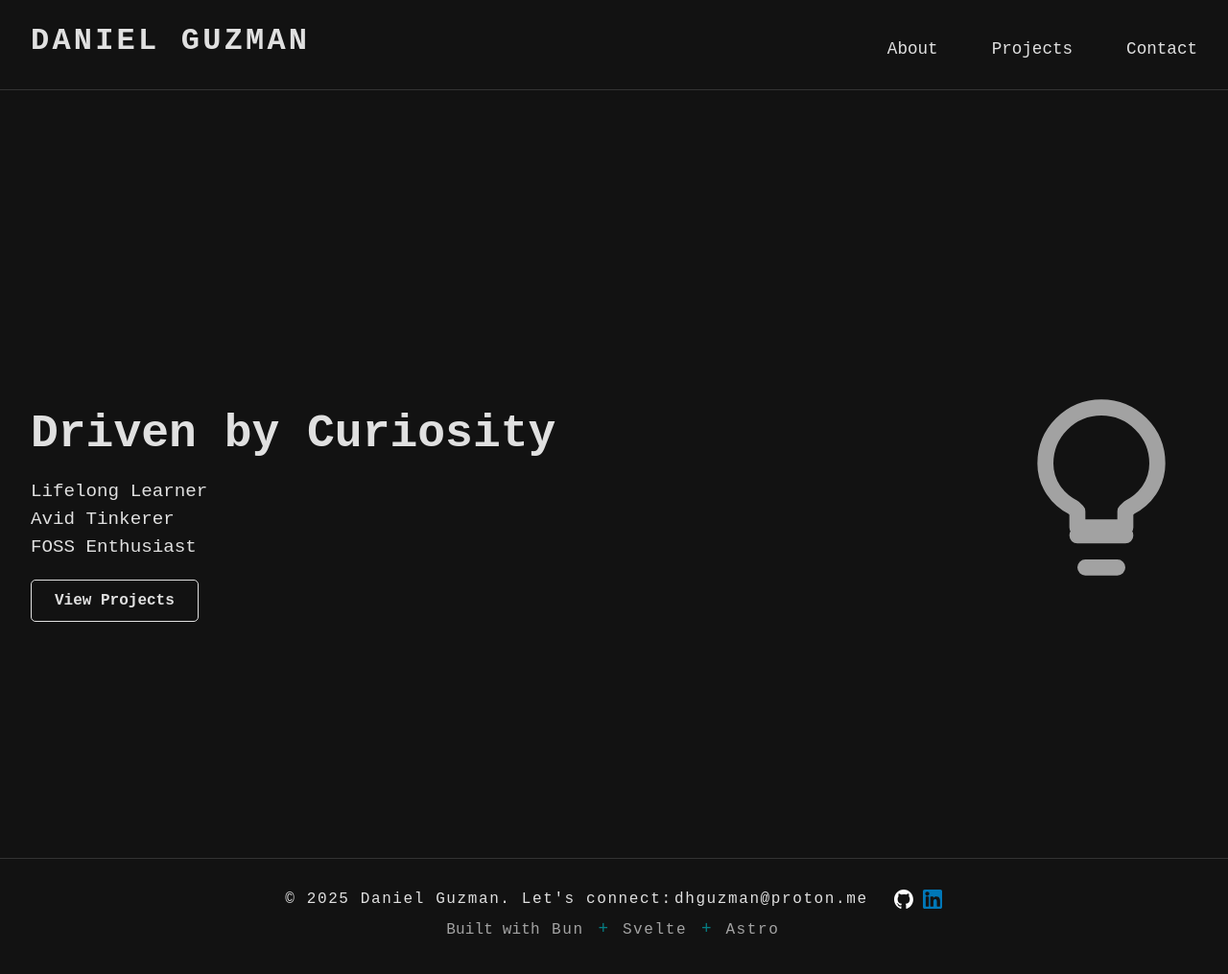
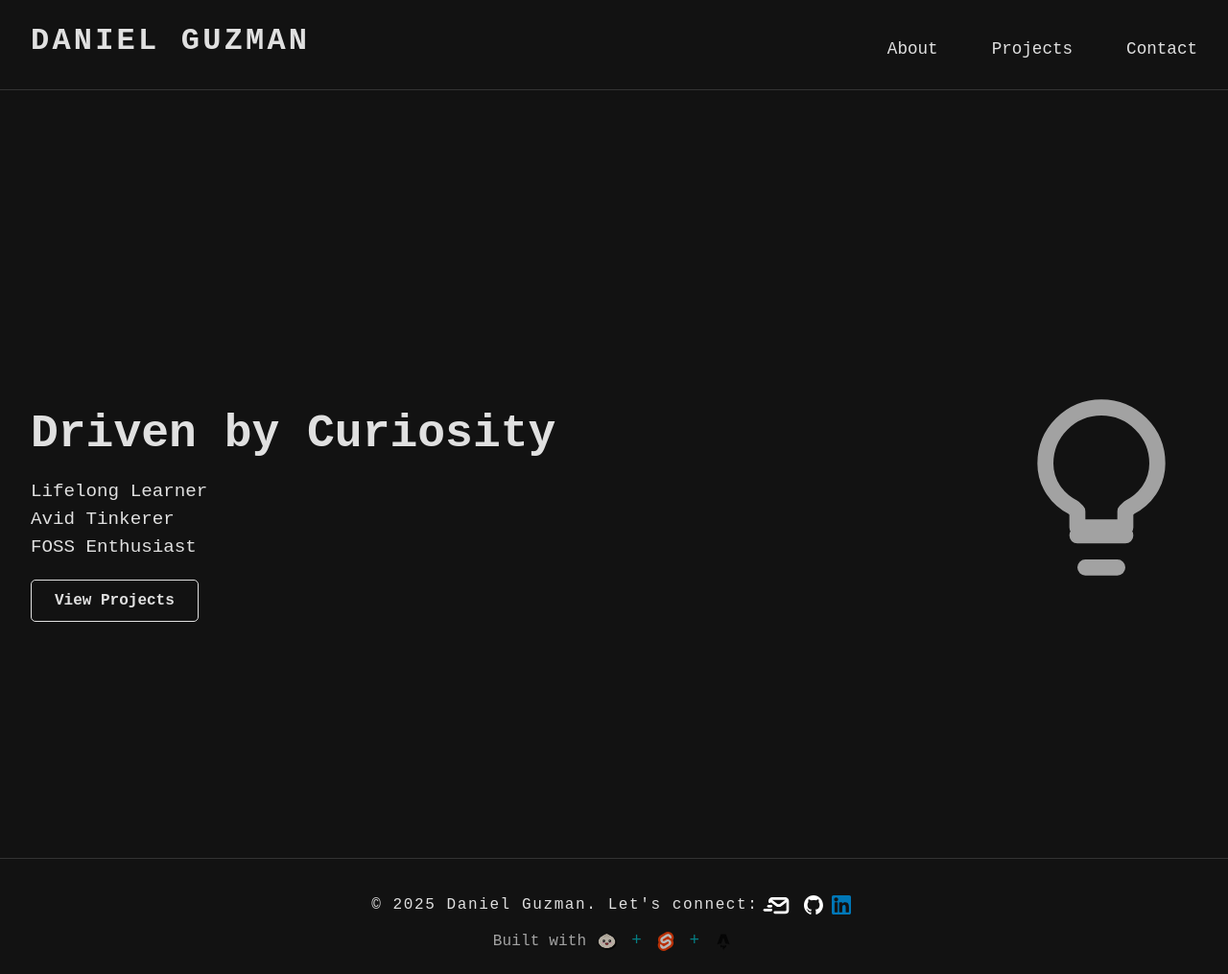
Before and after one commit to aureleon/nexus, an Astro site: page / in a window 1280 px wide. Shown: the whole page at 96% size. Built offline with nearby package versions, Linux system fonts and the light colour scheme; Astro itself is replaced by a stand-in of ours.

Commit message:
feat: Added new icons to improve footer readability (aesthetics really)

```diff
--- a/src/pages/components/Footer.svelte
+++ b/src/pages/components/Footer.svelte
@@ -6,25 +6,33 @@
   <div class="footer-content">
     <p>
       <span class="footer-owner">&copy; {currentYear} Daniel Guzman. Let's connect:
-        <a href="mailto:dhguzman@proton.me" class="footer-link">dhguzman@proton.me</a>
-      </span>
-      <span class="footer-socials">
-        <a href="https://github.com/dhguzman" class="footer-link" target="_blank" rel="noopener" aria-label="GitHub">
-          <img src="/websites/github-mark-white.svg" alt="GitHub" width="20" height="20" style="vertical-align: middle;" />
+        <a href="mailto:dhguzman@proton.me" class="footer-link" aria-label="Email">
+          <img src="/socials/email-dark.svg" alt="Email" width="32" height="32" style="vertical-align: middle;" />
         </a>
-        <a href="https://linkedin.com/in/dhguzman" class="footer-link" target="_blank" rel="noopener" aria-label="LinkedIn">
-          <img src="/websites/linkedin-svgrepo-com.svg" alt="LinkedIn" width="20" height="20" style="vertical-align: middle;" />
-        </a>
+        <span class="footer-socials">
+          <a href="https://github.com/aureleon" class="footer-link" target="_blank" rel="noopener" aria-label="GitHub">
+            <img src="/socials/github.svg" alt="GitHub" width="20" height="20" style="vertical-align: middle;" />
+          </a>
+          <a href="https://linkedin.com/in/dhguzman" class="footer-link" target="_blank" rel="noopener" aria-label="LinkedIn">
+            <img src="/socials/linkedin.svg" alt="LinkedIn" width="20" height="20" style="vertical-align: middle;" />
+          </a>
+        </span>
       </span>
     </p>
     <div class="built-with">
       <span>
         Built with
-        <a href="https://bun.sh/" target="_blank" rel="noopener" class="footer-link">Bun</a>
+        <a href="https://bun.sh/" target="_blank" rel="noopener" class="footer-link" aria-label="Bun">
+          <img src="/icons/bun.svg" alt="Bun" width="20" height="20" style="vertical-align: middle;" />
+        </a>
         <span class="footer-plus">+</span>
-        <a href="https://svelte.dev/" target="_blank" rel="noopener" class="footer-link">Svelte</a>
+        <a href="https://svelte.dev/" target="_blank" rel="noopener" class="footer-link" aria-label="Svelte">
+          <img src="/icons/svelte.svg" alt="Svelte" width="20" height="20" style="vertical-align: middle;" />
+        </a>
         <span class="footer-plus">+</span>
-        <a href="https://astro.build/" target="_blank" rel="noopener" class="footer-link">Astro</a>
+        <a href="https://astro.build/" target="_blank" rel="noopener" class="footer-link" aria-label="Astro">
+          <img src="/icons/astro.svg" alt="Astro" width="20" height="20" style="vertical-align: middle;" />
+        </a>
       </span>
     </div>
   </div>
```
Also changed, not shown: public/icons/bun.svg (added), public/icons/svelte.svg (added), public/socials/email-dark.svg (added), public/socials/email-light.svg (added), public/socials/github.svg (renamed from public/websites/github-mark-white.svg), public/socials/linkedin.svg (renamed from public/websites/linkedin-svgrepo-com.svg).
